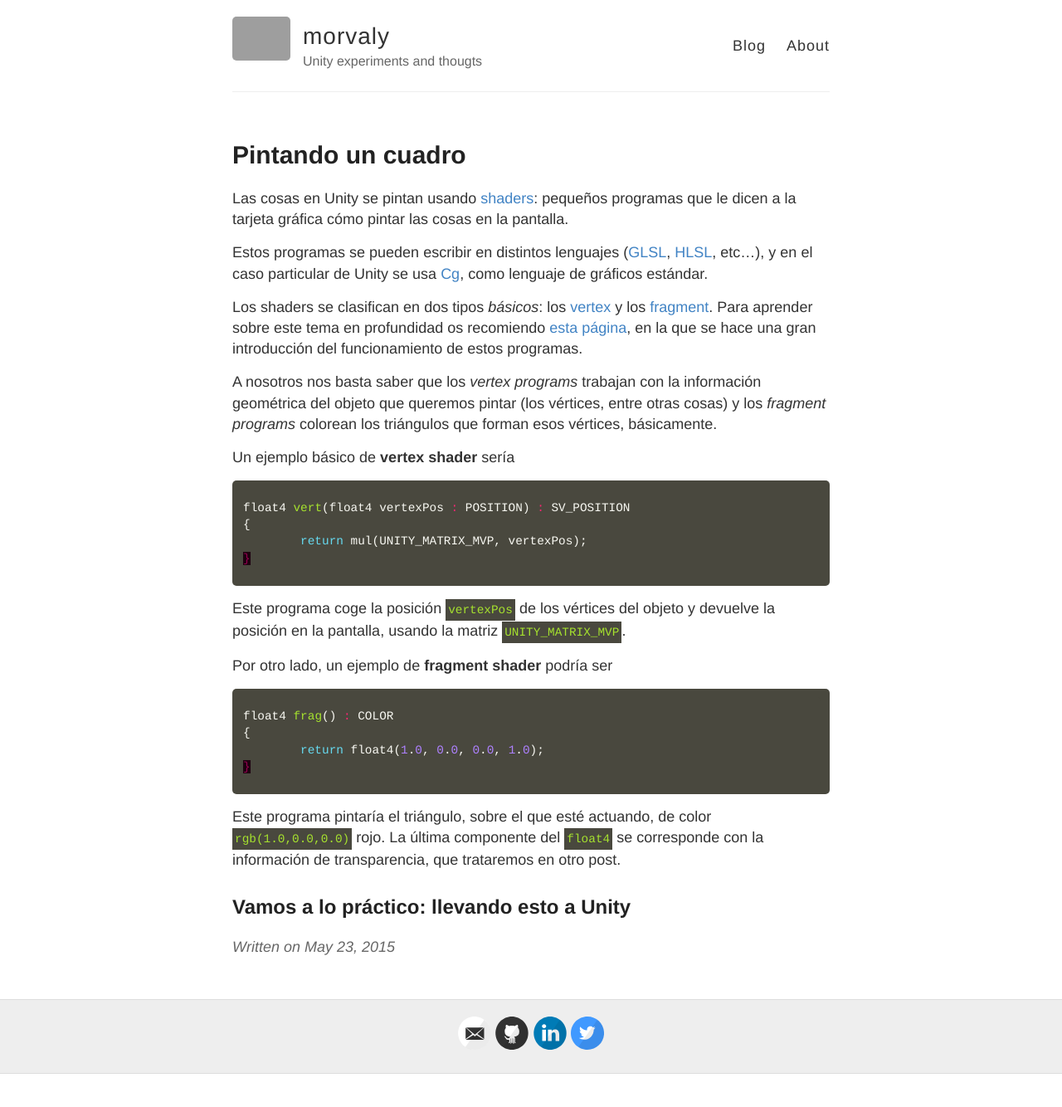
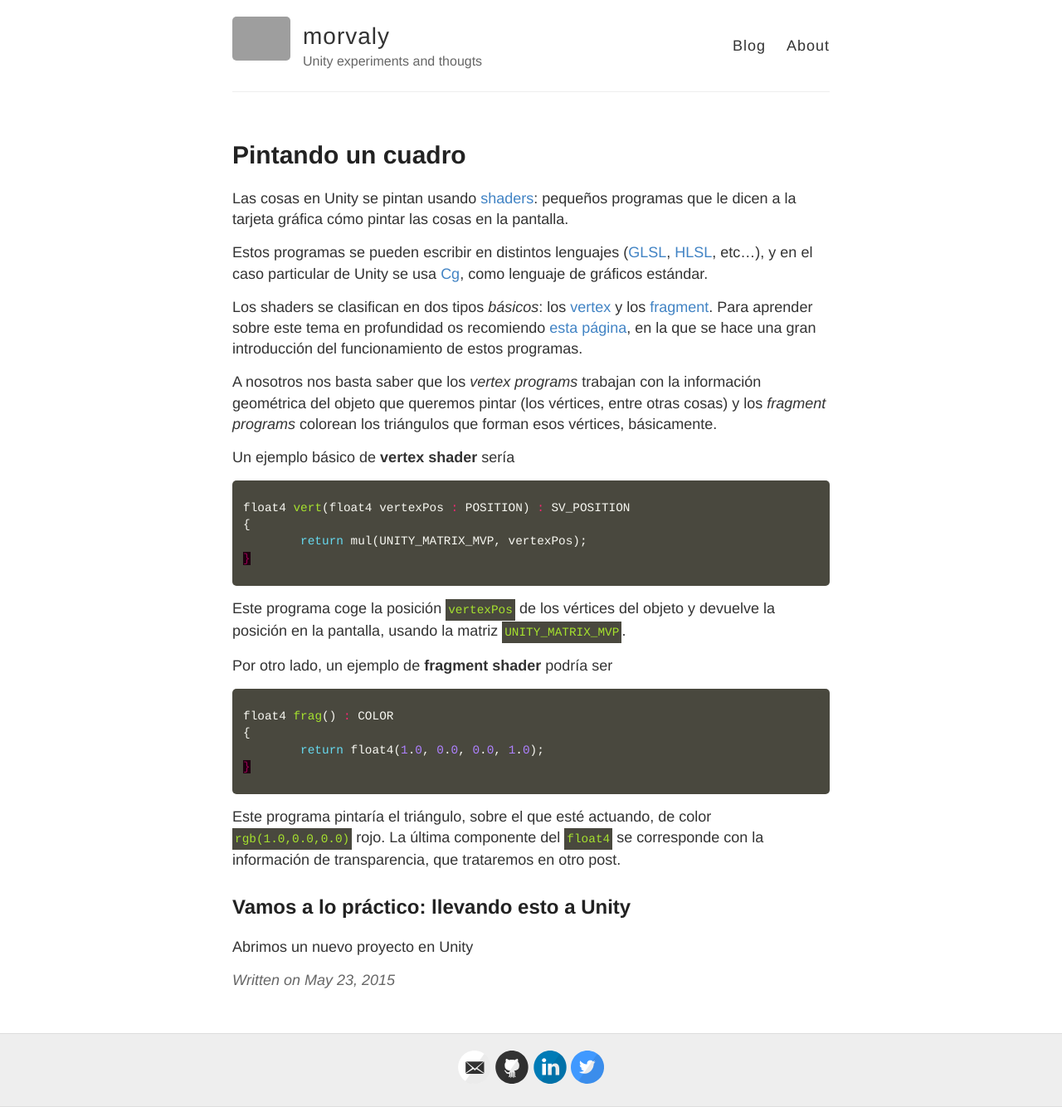
Before and after one commit to josemorval/UnityArchive, a Jekyll site: the page built from _posts/2015-05-23-pintandocuadro.md, in a window 1280 px wide. Shown: the whole page at 83% size. Built offline with Jekyll 4.4.1, drawn with Linux system fonts in a browser that asks for light colours; Markdown is read by kramdown in place of the engine named in the settings; before the commit the page ends 1294 px from its top, so only the background shows below that; grey boxes are pictures that could not be loaded.

Commit message:
Updated 2015-05-23-pintandocuadro.md

````diff
--- a/_posts/2015-05-23-pintandocuadro.md
+++ b/_posts/2015-05-23-pintandocuadro.md
@@ -34,3 +34,5 @@ float4 frag() : COLOR
 Este programa pintaría el triángulo, sobre el que esté actuando, de color ```rgb(1.0,0.0,0.0)``` rojo. La última componente del ```float4``` se corresponde con la información de transparencia, que trataremos en otro post.
 
 ##Vamos a lo práctico: llevando esto a Unity
+
+Abrimos un nuevo proyecto en Unity
````
